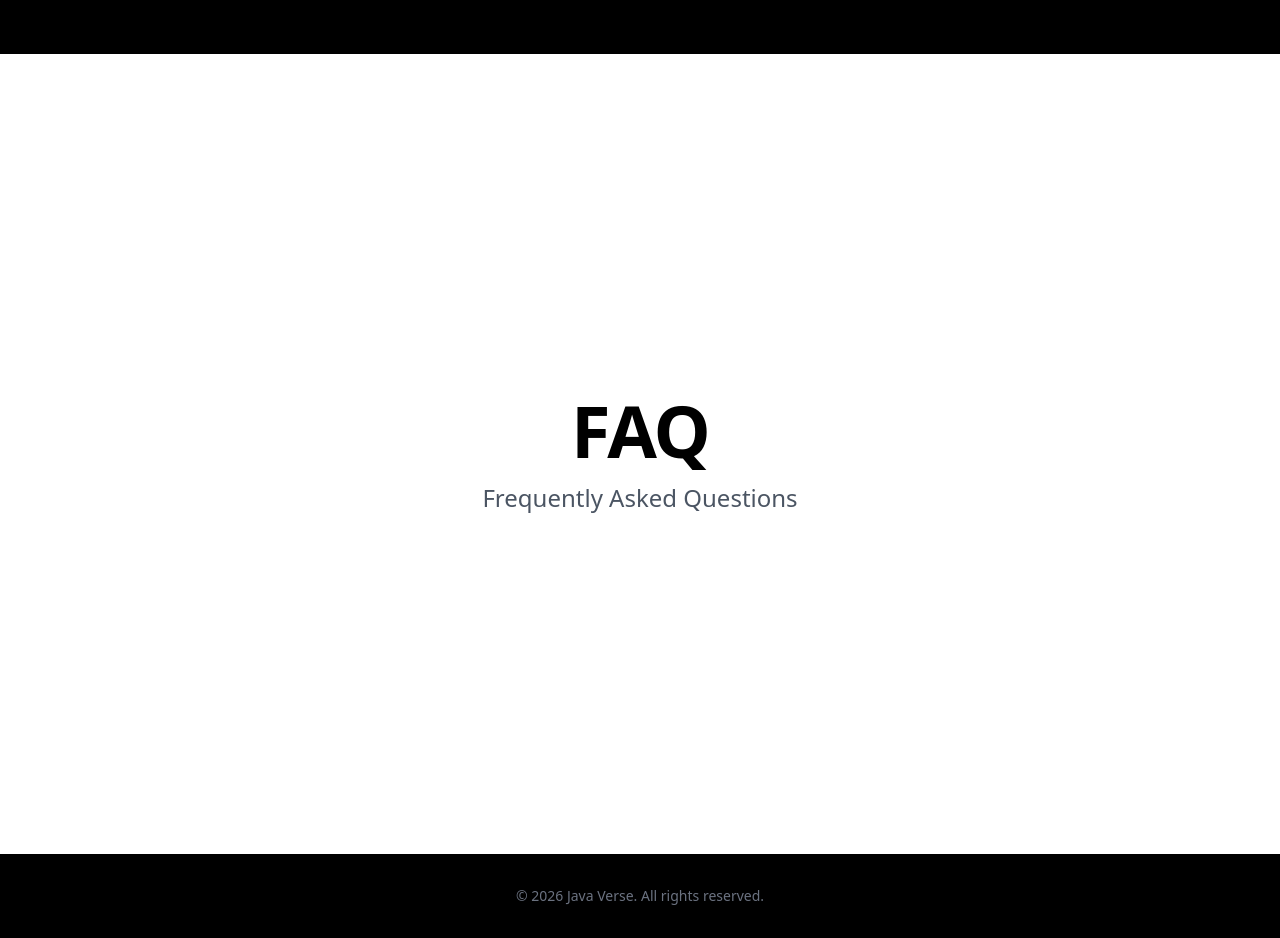
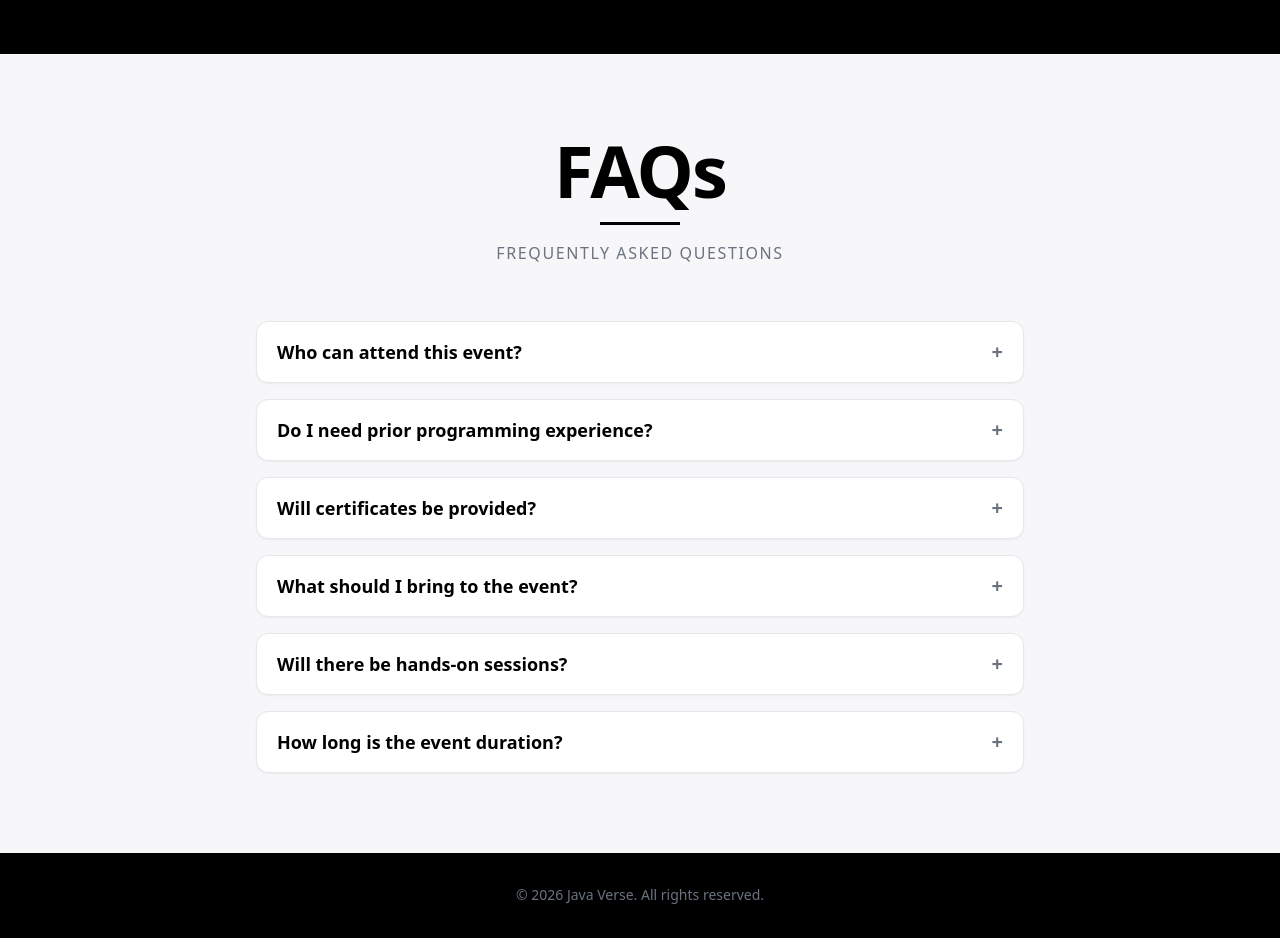
Before and after one commit to GeeksForGeeks-SRMIST/Java-Verse, a React (Vite) app: page / in a window 1280 px wide. Shown: the part 4580-5518 px from the top of the page. Built offline with nearby package versions, Linux system fonts and the light colour scheme.

Commit message:
Implement FAQ component

```diff
--- a/src/components/sections/FAQ.jsx
+++ b/src/components/sections/FAQ.jsx
@@ -1,12 +1,122 @@
-export default function FAQ() {
-    return (
-        <section id="faq" className="min-h-screen flex flex-col items-center justify-center bg-white text-black px-4">
-            <h2 className="text-5xl md:text-7xl font-bold tracking-tight mb-4">
-                FAQ
-            </h2>
-            <p className="text-xl md:text-2xl text-gray-600 font-light">
-                Frequently Asked Questions
-            </p>
-        </section>
+import { useState, useEffect } from "react";
+
+export default function Faq() {
+  const [openIndex, setOpenIndex] = useState(null);
+
+  const faqs = [
+    {
+      q: "Who can attend this event?",
+      a: "Any student interested in Java, full-stack development, or coding in general is welcome.",
+    },
+    {
+      q: "Do I need prior programming experience?",
+      a: "No prior experience is mandatory. Basic programming knowledge is helpful but not required.",
+    },
+    {
+      q: "Will certificates be provided?",
+      a: "Yes, participation certificates will be given to all attendees.",
+    },
+    {
+      q: "What should I bring to the event?",
+      a: "Bring your laptop, charger, and notebook if you prefer taking notes.",
+    },
+    {
+      q: "Will there be hands-on sessions?",
+      a: "Yes, the event includes practical coding sessions and activities.",
+    },
+    {
+      q: "How long is the event duration?",
+      a: "The event runs for a full day with sessions, breaks, and activities.",
+    },
+  ];
+
+  const toggle = (i) => {
+    setOpenIndex(openIndex === i ? null : i);
+  };
+
+  // Scroll reveal
+  useEffect(() => {
+    const items = document.querySelectorAll(".faq-item");
+    const obs = new IntersectionObserver(
+      (entries) => {
+        entries.forEach((e) => {
+          if (e.isIntersecting) e.target.classList.add("show");
+        });
+      },
+      { threshold: 0.2 }
     );
+    items.forEach((el) => obs.observe(el));
+  }, []);
+
+  return (
+    <section
+      id="faq"
+      className="relative bg-[#f7f7f9] px-4 sm:px-6 md:px-12 py-16 md:py-20 overflow-hidden"
+    >
+      {/* ===== HEADING ===== */}
+      <div className="text-center mb-14">
+        <h2 className="text-5xl sm:text-6xl md:text-7xl font-extrabold text-black tracking-tight">
+          FAQs
+        </h2>
+
+        <div className="w-20 h-[3px] bg-black mx-auto mt-4"></div>
+
+        <p className="text-gray-500 mt-4 text-sm sm:text-base tracking-widest">
+          FREQUENTLY ASKED QUESTIONS
+        </p>
+      </div>
+
+      {/* ===== FAQ LIST ===== */}
+      <div className="max-w-3xl mx-auto flex flex-col gap-4">
+        {faqs.map((item, i) => (
+          <div
+            key={i}
+            className="faq-item opacity-0 translate-y-6 transition-all duration-700 bg-white border border-gray-200 rounded-xl shadow-sm hover:shadow-md"
+          >
+            {/* QUESTION */}
+            <button
+              onClick={() => toggle(i)}
+              className="w-full flex justify-between items-center px-5 py-4 text-left"
+            >
+              <span className="font-semibold text-black text-base sm:text-lg">
+                {item.q}
+              </span>
+
+              <span
+                className={`text-xl font-bold text-gray-500 transition-transform duration-300 ${
+                  openIndex === i ? "rotate-45" : ""
+                }`}
+              >
+                +
+              </span>
+            </button>
+
+            {/* ANSWER */}
+            <div
+              className={`
+                overflow-hidden transition-all duration-500 px-5
+                ${
+                  openIndex === i
+                    ? "max-h-40 opacity-100 pb-4"
+                    : "max-h-0 opacity-0"
+                }
+              `}
+            >
+              <p className="text-gray-600 text-sm sm:text-base">
+                {item.a}
+              </p>
+            </div>
+          </div>
+        ))}
+      </div>
+
+      {/* ===== CSS ANIMATIONS ===== */}
+      <style>{`
+        .faq-item.show {
+          opacity: 1;
+          transform: translateY(0);
+        }
+      `}</style>
+    </section>
+  );
 }
```
